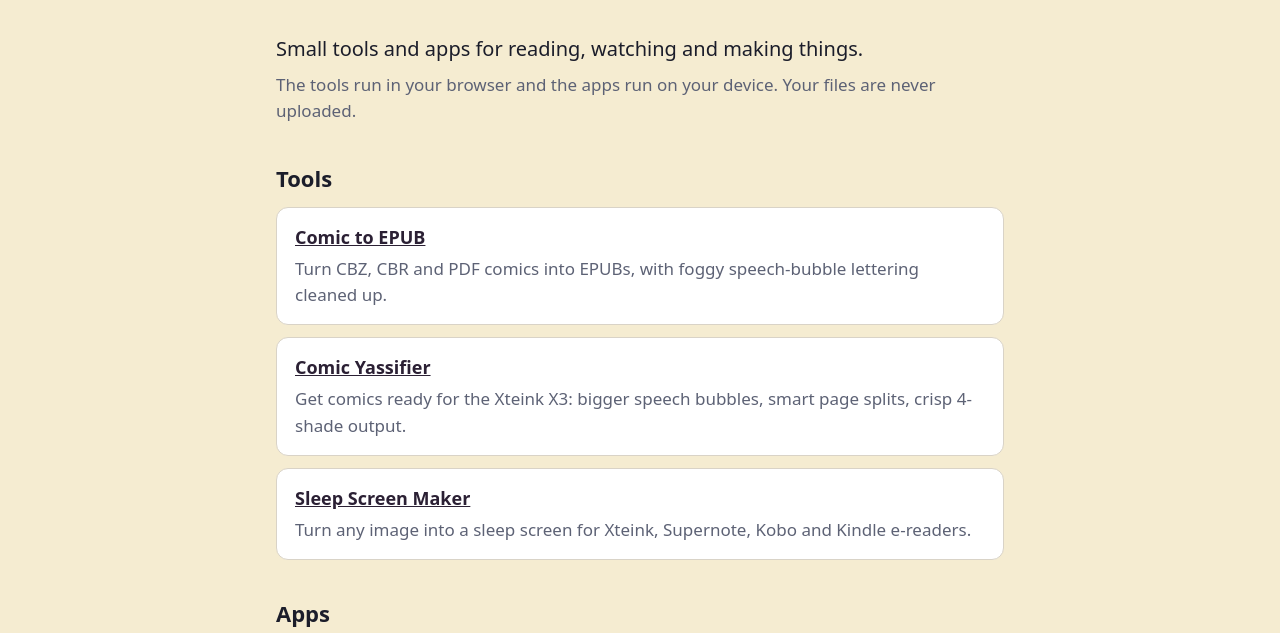
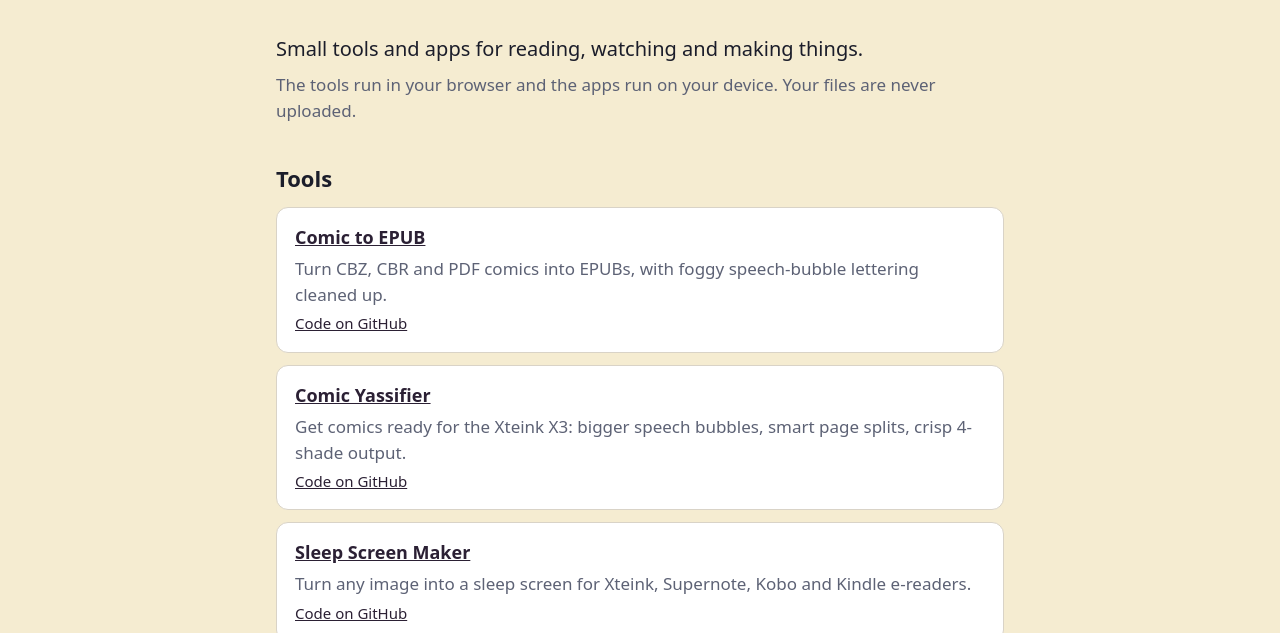
Before and after one commit to BleuBirddy/Bleubirddy.github.io, a plain HTML site: page index.html in a window 1280 px wide. Shown: the part 136-769 px from the top of the page. Drawn offline with Linux system fonts and the light colour scheme.

Commit message:
Link each tool's GitHub repo from the home and tools pages

```diff
--- a/index.html
+++ b/index.html
@@ -38,14 +38,17 @@
 			<li>
 				<a href="/tools/comic-to-epub/">Comic to EPUB</a>
 				<p>Turn CBZ, CBR and PDF comics into EPUBs, with foggy speech-bubble lettering cleaned up.</p>
+				<p class="links"><a href="https://github.com/BleuBirddy/comic-to-epub">Code on GitHub</a></p>
 			</li>
 			<li>
 				<a href="/tools/comic-yassifier/">Comic Yassifier</a>
 				<p>Get comics ready for the Xteink X3: bigger speech bubbles, smart page splits, crisp 4-shade output.</p>
+				<p class="links"><a href="https://github.com/BleuBirddy/comic-yassifier">Code on GitHub</a></p>
 			</li>
 			<li>
 				<a href="/tools/sleep-screen-maker/">Sleep Screen Maker</a>
 				<p>Turn any image into a sleep screen for Xteink, Supernote, Kobo and Kindle e-readers.</p>
+				<p class="links"><a href="https://github.com/BleuBirddy/sleep-screen-maker">Code on GitHub</a></p>
 			</li>
 		</ul>
 
```
Also changed, not shown: tools.html (+3 -0 lines), 1 other file.
